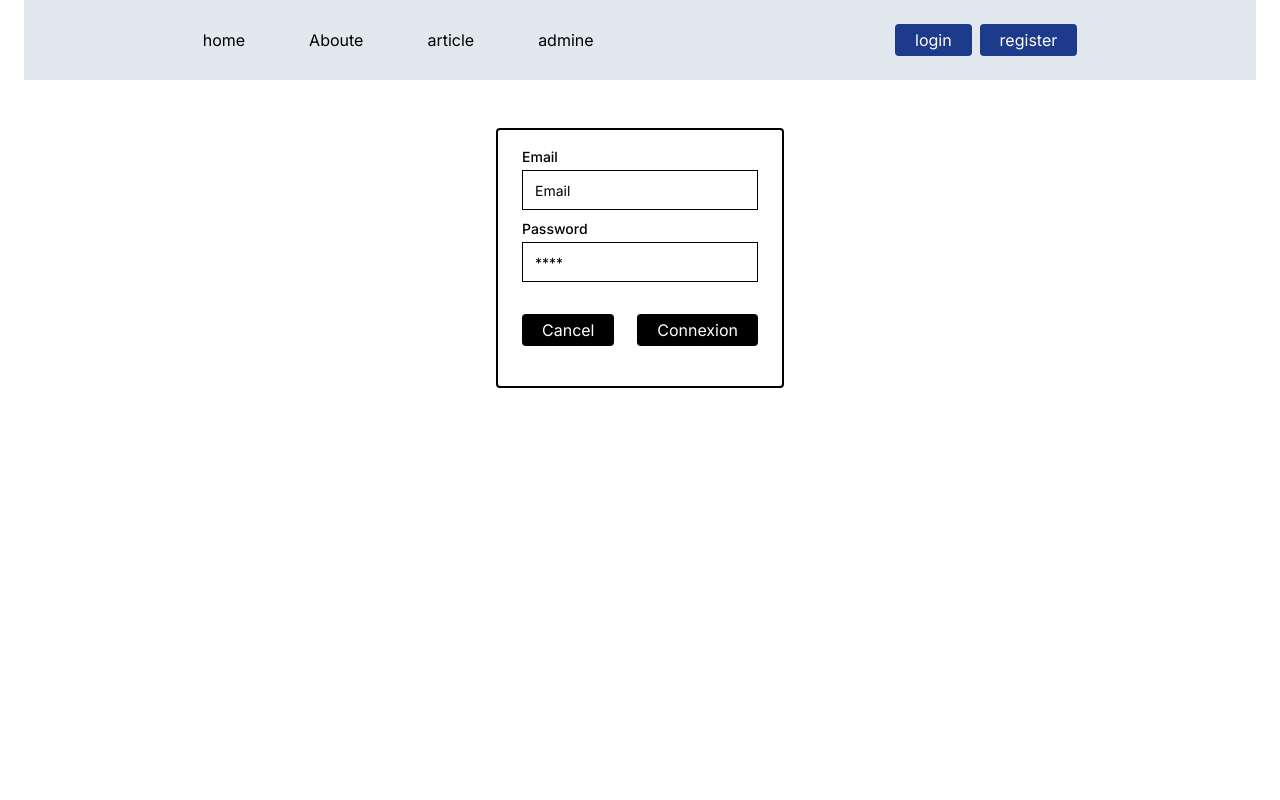
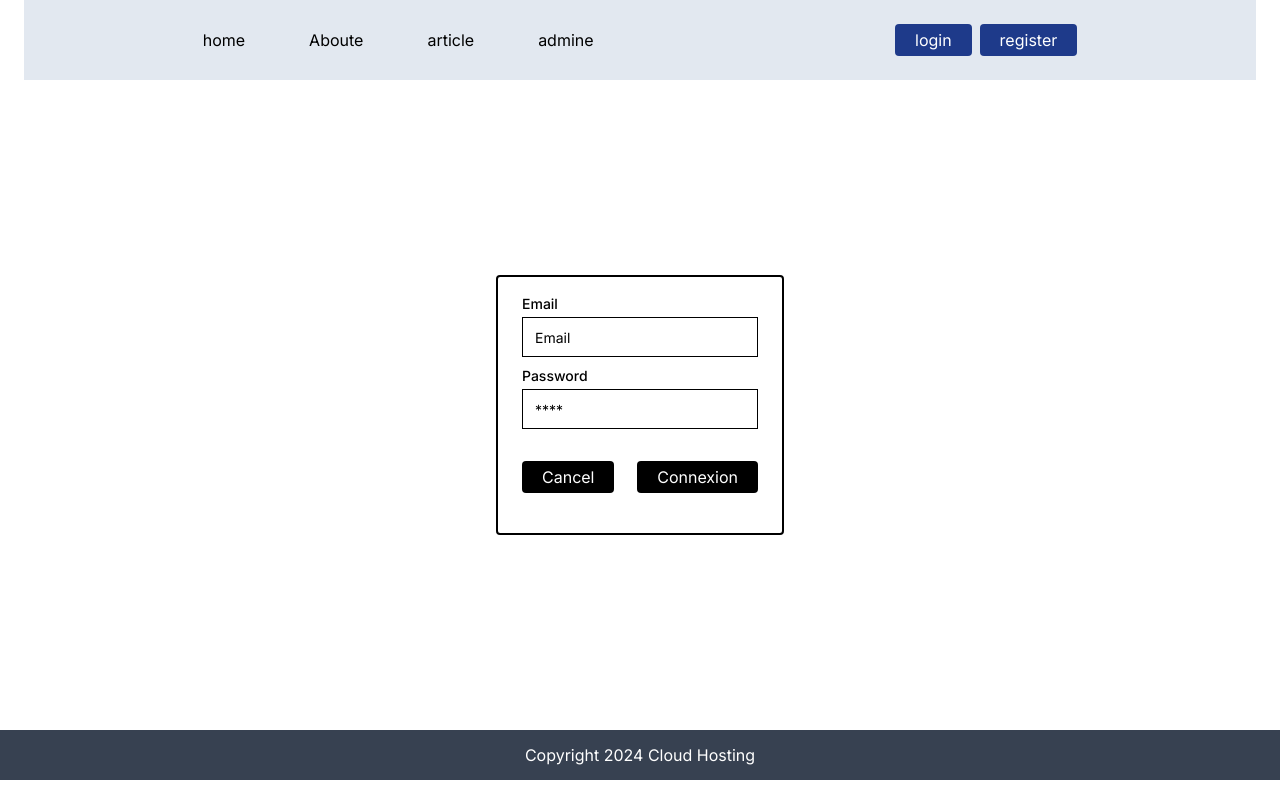
Before and after one commit to Malek133/NextJS-project-2, a Next.js app: page /login in a window 1280 px wide. Built offline with nearby package versions, Linux system fonts and the light colour scheme.

Commit message:
Not Found Page & Footer

```diff
--- a/src/app/article/page.tsx
+++ b/src/app/article/page.tsx
@@ -7,7 +7,7 @@ import { Article } from "@/utils/Types";
 
 const ArticlesPage = async () => {
 
- const res = await fetch('https://jsonplaceholder.typicode.com/bbposts');
+ const res = await fetch('https://jsonplaceholder.typicode.com/posts');
 
  if(!res.ok){
   throw new Error("Tnak Kho !");
--- a/src/app/error.tsx
+++ b/src/app/error.tsx
@@ -9,7 +9,7 @@ interface ErrorProps {
 
 const error = ({error,rest}:ErrorProps) => {
   return (
-    <div className="text-center my-3">
+    <div className="text-center my-3 fix-height">
       <div className=" my-3 text-center text-3xl
        font-semibold text-red-600">
         il y a une error !!...</div>
--- a/src/app/globals.css
+++ b/src/app/globals.css
@@ -2,75 +2,6 @@
   @tailwind components;
   @tailwind utilities;
 
-  /* @layer base {
-    :root {
-      --background: 0 0% 100%;
-      --foreground: 222.2 84% 4.9%;
-
-      --card: 0 0% 100%;
-      --card-foreground: 222.2 84% 4.9%;
-
-      --popover: 0 0% 100%;
-      --popover-foreground: 222.2 84% 4.9%;
-
-      --primary: 222.2 47.4% 11.2%;
-      --primary-foreground: 210 40% 98%;
-
-      --secondary: 210 40% 96.1%;
-      --secondary-foreground: 222.2 47.4% 11.2%;
-
-      --muted: 210 40% 96.1%;
-      --muted-foreground: 215.4 16.3% 46.9%;
-
-      --accent: 210 40% 96.1%;
-      --accent-foreground: 222.2 47.4% 11.2%;
-
-      --destructive: 0 84.2% 60.2%;
-      --destructive-foreground: 210 40% 98%;
-
-      --border: 214.3 31.8% 91.4%;
-      --input: 214.3 31.8% 91.4%;
-      --ring: 222.2 84% 4.9%;
-
-      --radius: 0.5rem;
-    }
-
-    .dark {
-      --background: 222.2 84% 4.9%;
-      --foreground: 210 40% 98%;
-
-      --card: 222.2 84% 4.9%;
-      --card-foreground: 210 40% 98%;
-
-      --popover: 222.2 84% 4.9%;
-      --popover-foreground: 210 40% 98%;
-
-      --primary: 210 40% 98%;
-      --primary-foreground: 222.2 47.4% 11.2%;
-
-      --secondary: 217.2 32.6% 17.5%;
-      --secondary-foreground: 210 40% 98%;
-
-      --muted: 217.2 32.6% 17.5%;
-      --muted-foreground: 215 20.2% 65.1%;
-
-      --accent: 217.2 32.6% 17.5%;
-      --accent-foreground: 210 40% 98%;
-
-      --destructive: 0 62.8% 30.6%;
-      --destructive-foreground: 210 40% 98%;
-
-      --border: 217.2 32.6% 17.5%;
-      --input: 217.2 32.6% 17.5%;
-      --ring: 212.7 26.8% 83.9%;
-    }
+  .fix-height {
+    min-height: calc(100vh - 150px);
   }
-
-  @layer base {
-    * {
-      @apply border-border;
-    }
-    body {
-      @apply bg-background text-foreground;
-    }
-  } */
--- a/src/app/layout.tsx
+++ b/src/app/layout.tsx
@@ -4,6 +4,7 @@ import { Inter,
  } from "next/font/google";
 import "./globals.css";
 import Header from "@/components/header/Header";
+import Footer from "@/components/Footer";
 
 const inter = Inter({ subsets: ["latin"] });
 // const kufiarabic = Noto_Kufi_Arabic({subsets:['arabic'],weight:['300']})
@@ -21,7 +22,10 @@ export default function RootLayout({
     <html lang="en">
       <body className={inter.className}>
       <Header />
-        {children}</body>
+        <main>{children}</main>
+        <Footer />
+        </body>
+
     </html>
   );
 }
--- a/src/app/login/page.tsx
+++ b/src/app/login/page.tsx
@@ -4,7 +4,7 @@ import React from 'react'
 import { Label } from "@/components/ui/label"
 const LoginPage = () => {
   return (
-    <div className='flex flex-col
+    <div className='flex flex-col fix-height
     items-center justify-center py-12'>
       <div className='border-2 border-black
       rounded py-2 px-6'>
--- /dev/null
+++ b/src/app/not-found.tsx
@@ -0,0 +1,20 @@
+import Link from "next/link";
+
+
+
+const NotFoundPage = () => {
+    return (
+      <section className='h-96 fix-height flex justify-center items-center flex-col'>
+          <h1 className='text-5xl text-gray-800 font-bold'>404</h1>
+          <p className='text-gray-500 text-3xl mt-2 mb-5'>
+              Page Not Found
+          </p>
+          <button
+      className='bg-black text-white mx-3 rounded px-4 py-1'>
+      <Link href={'/'}>Back to home</Link>
+      </button>
+      </section>
+    )
+  }
+
+  export default NotFoundPage;
--- a/src/app/register/page.tsx
+++ b/src/app/register/page.tsx
@@ -4,7 +4,7 @@ import { Label } from '@/components/ui/label'
 
 const RegisterPage = () => {
   return (
-    <div className='flex flex-col
+    <div className='flex flex-col fix-height
     items-center justify-center py-12'>
       <div className='border-2 border-black
       rounded py-2 px-6'>
--- /dev/null
+++ b/src/components/Footer.tsx
@@ -0,0 +1,12 @@
+const Footer = () => {
+    return (
+      <div
+       style={{height: '50px'}}
+       className='flex items-center justify-center text-white bg-gray-700'
+      >
+          Copyright 2024 Cloud Hosting
+      </div>
+    )
+  }
+
+  export default Footer
```
